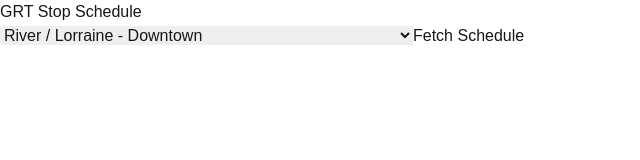
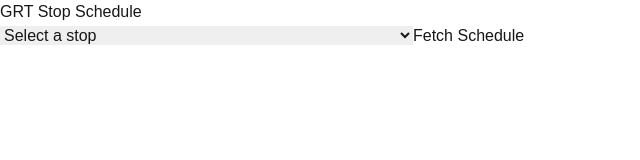
Before and after one commit to shubhampatel6103/grt-tracker, a Next.js app: page / in a window 1280 px wide. Shown: the top 160 px of the page, without its empty margins (0-640 px from the left). Built offline with nearby package versions, Linux system fonts and the light colour scheme.

Commit message:
show only buses within next hour

```diff
--- a/src/app/page.tsx
+++ b/src/app/page.tsx
@@ -8,7 +8,7 @@
   const [loading, setLoading] = useState(false);
   const [data, setData] = useState<any>(null);
   const [error, setError] = useState<string | null>(null);
-  const [selectedStop, setSelectedStop] = useState<BusStop>(busStops[0]);
+  const [selectedStop, setSelectedStop] = useState<BusStop | null>(null);
   const [lastFetchTime, setLastFetchTime] = useState<Date | null>(null);
 
   // Get all unique route numbers
@@ -34,7 +34,7 @@
       setLoading(true);
       setError(null);
       const response = await fetch(
-        `/api/scrape?stop=${selectedStop.stopNumber}`
+        `/api/scrape?stop=${selectedStop?.stopNumber}`
       );
       const result = await response.json();
 
@@ -61,15 +61,18 @@
 
         <div className="flex flex-col sm:flex-row gap-3 sm:gap-4 mb-4">
           <select
-            value={selectedStop.stopNumber}
+            value={selectedStop ? selectedStop.stopNumber : ""}
             onChange={(e) => {
               const stop = busStops.find(
                 (s) => s.stopNumber === e.target.value
               );
-              if (stop) setSelectedStop(stop);
+              setSelectedStop(stop || null);
             }}
             className="border border-gray-300 bg-black rounded px-3 py-2 text-sm sm:text-base w-full"
           >
+            <option value="" disabled>
+              Select a stop
+            </option>
             {allRouteNumbers.map((routeNumber) => (
               <optgroup key={routeNumber} label={`Route ${routeNumber}`}>
                 {groupedStops[routeNumber].map((stop) => (
@@ -82,7 +85,7 @@
           </select>
           <button
             onClick={handleScrape}
-            disabled={loading}
+            disabled={loading || !selectedStop}
             className="bg-blue-500 hover:bg-blue-700 text-white font-bold py-2 px-4 rounded disabled:opacity-50 text-sm sm:text-base whitespace-nowrap"
           >
             {loading ? "Loading..." : "Fetch Schedule"}
@@ -101,7 +104,11 @@
               <div className="flex flex-col sm:flex-row sm:items-center sm:justify-between gap-2">
                 {lastFetchTime && (
                   <div className="text-sm text-gray-200">
-                    Last updated: {lastFetchTime.toLocaleTimeString([], {hour: '2-digit', minute:'2-digit'})}
+                    Last updated:{" "}
+                    {lastFetchTime.toLocaleTimeString([], {
+                      hour: "2-digit",
+                      minute: "2-digit",
+                    })}
                   </div>
                 )}
               </div>
@@ -126,7 +133,15 @@
                   </tr>
                 </thead>
                 <tbody className="divide-y divide-gray-300">
-                  {data.map((item: any, index: number) => (
+                  {data
+                    .filter((item: any) => {
+                      if (!item.time) return false;
+                      const t = item.time.trim();
+                      return (
+                        t === "Now" || t.endsWith("min") || t.endsWith("mins")
+                      );
+                    })
+                    .map((item: any, index: number) => (
                       <tr key={index}>
                         <td className="px-3 sm:px-4 py-2 text-sm sm:text-base whitespace-nowrap">
                           {item.route}
```
Lines whose indentation alone changed are shown as unchanged.
